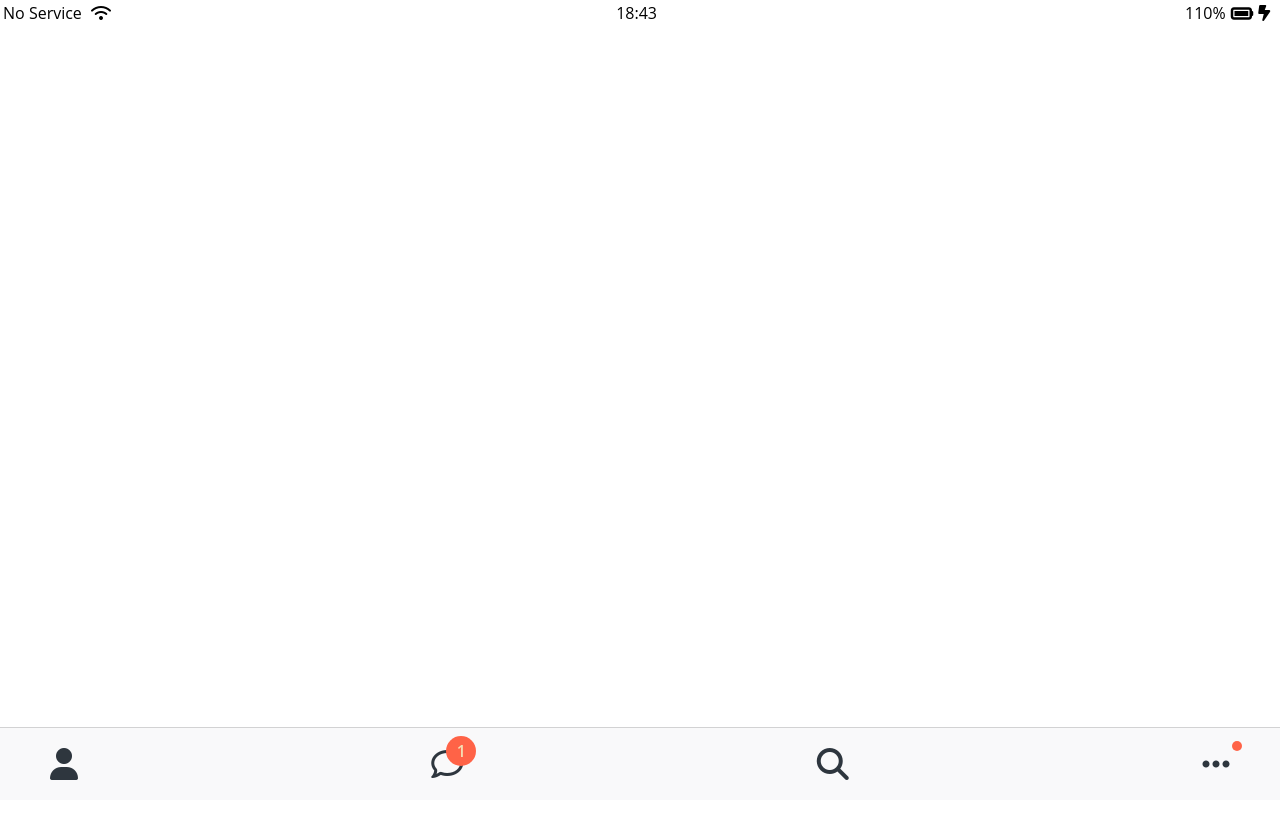
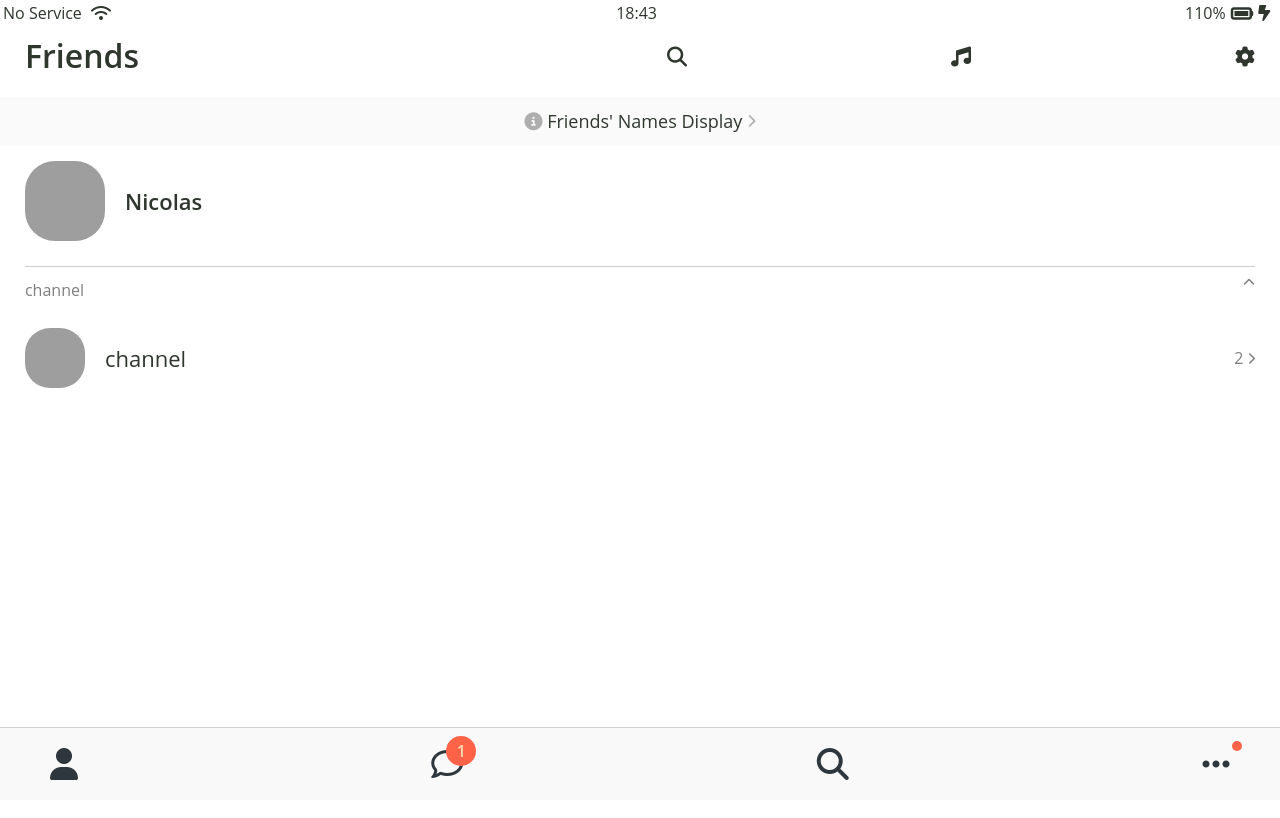
Before and after one commit to zerozeropepsi/2025-kokoa-clone, a plain HTML site: page friends.html in a window 1280 px wide. Shown: the top 818 px of the page. Drawn offline with Linux system fonts and the light colour scheme; grey boxes are pictures that could not be loaded.

Commit message:
kokoa clone update

```diff
--- /dev/null
+++ b/css/components/screen-header.css
@@ -0,0 +1,16 @@
+.screen-header {
+  display: flex;
+  justify-content: space-between;
+  align-items: center;
+  padding: var(--horizontal-space);
+  padding-top: 40px;
+}
+
+.screen-header__title {
+  font-size: 32px;
+  font-weight: 600;
+}
+
+.screen-header__icons span {
+  margin-left: 20px;
+}
--- /dev/null
+++ b/css/components/user-component.css
@@ -0,0 +1,46 @@
+.user-component {
+  justify-content: space-between;
+}
+
+.user-component,
+.user-component__column:first-child {
+  display: flex;
+  align-items: center;
+}
+
+.user-component__avatar {
+  width: 70px;
+  height: 70px;
+  border-radius: 30px;
+  margin-right: 20px;
+}
+
+.user-component__title {
+  font-weight: 600;
+  font-size: 22px;
+}
+
+.user-component__subtitle {
+  margin-top: 8px;
+  font-size: 17px;
+  color: rgba(0, 0, 0, 0.5);
+}
+
+.user-component__avatar-xl {
+  width: 80px;
+  height: 80px;
+}
+
+.user-component__avatar-sm {
+  width: 60px;
+  height: 60px;
+  border-radius: 25px;
+}
+
+.user-component__title--not-bold {
+  font-weight: 400;
+}
+
+.user-component__column:last-child {
+  color: rgba(0, 0, 0, 0.5);
+}
--- /dev/null
+++ b/css/screens/friends.css
@@ -0,0 +1,29 @@
+#friends-display-link {
+  text-align: center;
+  display: block;
+  background-color: #fafafa;
+  padding: 15px 0px;
+  font-size: 18px;
+  margin-bottom: 15px;
+}
+
+#friends-display-link i {
+  color: rgba(0, 0, 0, 0.3);
+}
+
+.friends-screen {
+  padding: 0px var(--horizontal-space);
+}
+
+.friends-screen__channel {
+  margin-top: 25px;
+  border-top: 1px solid rgba(0, 0, 0, 0.2);
+  padding-top: 15px;
+}
+
+.friends-screen__channel-header {
+  margin-bottom: 30px;
+  display: flex;
+  justify-content: space-between;
+  color: rgba(0, 0, 0, 0.5);
+}
--- a/css/styles.css
+++ b/css/styles.css
@@ -10,10 +10,14 @@
 /* components */
 @import "components/status-bar.css";
 @import "components/nav-bar.css";
+@import "components/screen-header.css";
+@import "components/user-component.css";
 /* screens */
 @import "screens/login.css";
+@import "screens/friends.css";
 
 body {
+  color: #2e362e;
   font-family: "open Sans", sans-serif;
   height: 1000vh;
 }
--- a/css/variables.css
+++ b/css/variables.css
@@ -1,3 +1,4 @@
 :root {
   --yellow: #fae100;
+  --horizontal-space: 25px;
 }
--- a/friends.html
+++ b/friends.html
@@ -21,6 +21,59 @@
         <i class="fa-solid fa-bolt-lightning"></i>
       </div>
     </div>
+    <header class="screen-header">
+      <h1 class="screen-header__title">Friends</h1>
+      <div class="screen-header__icons"></div>
+      <span><i class="fa-solid fa-magnifying-glass fa-lg"></i></span>
+      <span><i class="fa-solid fa-music fa-lg"></i></span>
+      <span><i class="fa-solid fa-gear fa-lg"></i></span>
+    </header>
+
+    <a id="friends-display-link">
+      <i class="fa-solid fa-circle-info"></i>
+      Friends' Names Display
+      <i class="fa-solid fa-chevron-right fa-xs"></i>
+    </a>
+
+    <main class="friends-screen">
+      <div class="user-component">
+        <div class="user-component__column">
+          <img
+            src="https://static.nid.naver.com/images/web/user/default.png?type=s160"
+            class="user-component__avatar user-component__avatar-xl"
+          />
+          <div class="user-component__text">
+            <h4 class="user-component__title">Nicolas</h4>
+            <!-- <h6 class="user-component__subtitle">this text whatever</h6> -->
+          </div>
+        </div>
+        <div class="user-component__column"></div>
+      </div>
+      <div class="friends-screen__channel">
+        <div class="friends-screen__channel-header">
+          <span>channel</span>
+          <i class="fa-solid fa-chevron-up fa-xs"></i>
+        </div>
+        <div class="user-component">
+          <div class="user-component__column">
+            <img
+              src="https://static.nid.naver.com/images/web/user/default.png?type=s160"
+              class="user-component__avatar user-component__avatar-sm"
+            />
+            <div class="user-component__text">
+              <h4 class="user-component__title user-component__title--not-bold">
+                channel
+              </h4>
+              <!-- <h6 class="user-component__subtitle">this text whatever</h6> -->
+            </div>
+          </div>
+          <div class="user-component__column">
+            <span>2</span>
+            <i class="fa-solid fa-chevron-right fa-xs"></i>
+          </div>
+        </div>
+      </div>
+    </main>
 
     <nav class="nav">
       <ul class="nav__list">
```
